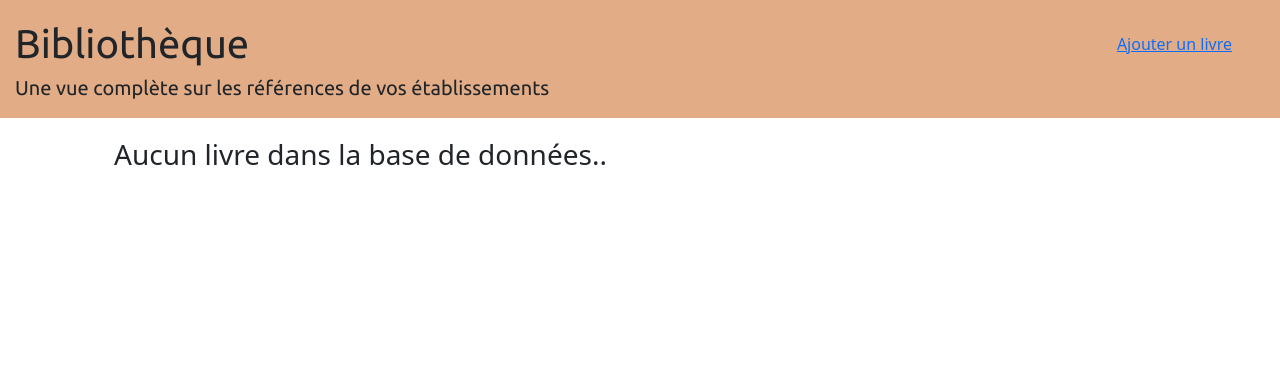
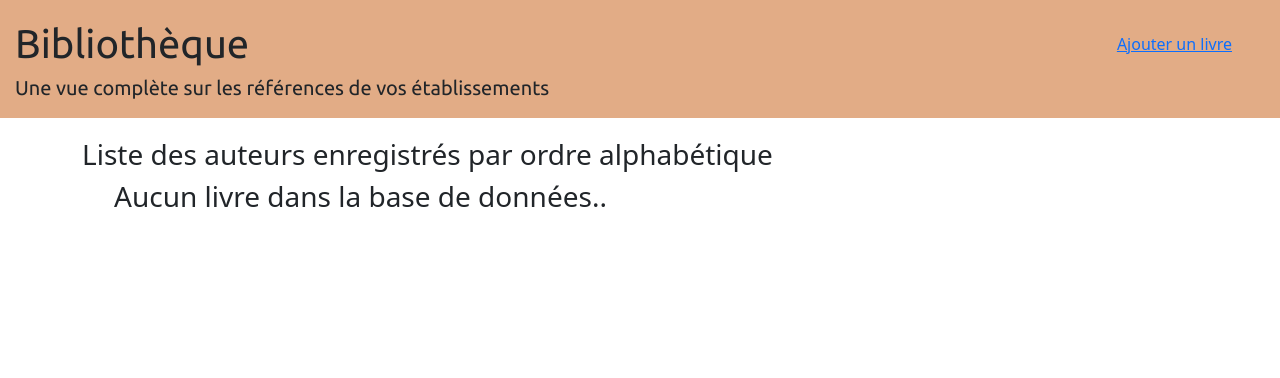
Before and after one commit to ArthurBartoli/biblio_makina_test, a Django app: page /authors in a window 1280 px wide. Shown: the top 378 px of the page. Run offline with Django 4.2, Linux system fonts and the light colour scheme; data that the repository does not hold is empty.

Commit message:
Some comments

```diff
--- a/reference/templates/reference/authors_list.html
+++ b/reference/templates/reference/authors_list.html
@@ -1,9 +1,10 @@
 {% extends 'reference/base.html' %}
 
 {% block content %}
-    <!-- Content of the table -->
+<h3>Liste des auteurs enregistrés par ordre alphabétique</h3>
 <ul>
     {% for author in authors %}
+    <!-- Display links to corresponding tables -->
     <li><h4>
         <a href={% url 'books_by_author' author=author%}>
             {{ author }}
```
